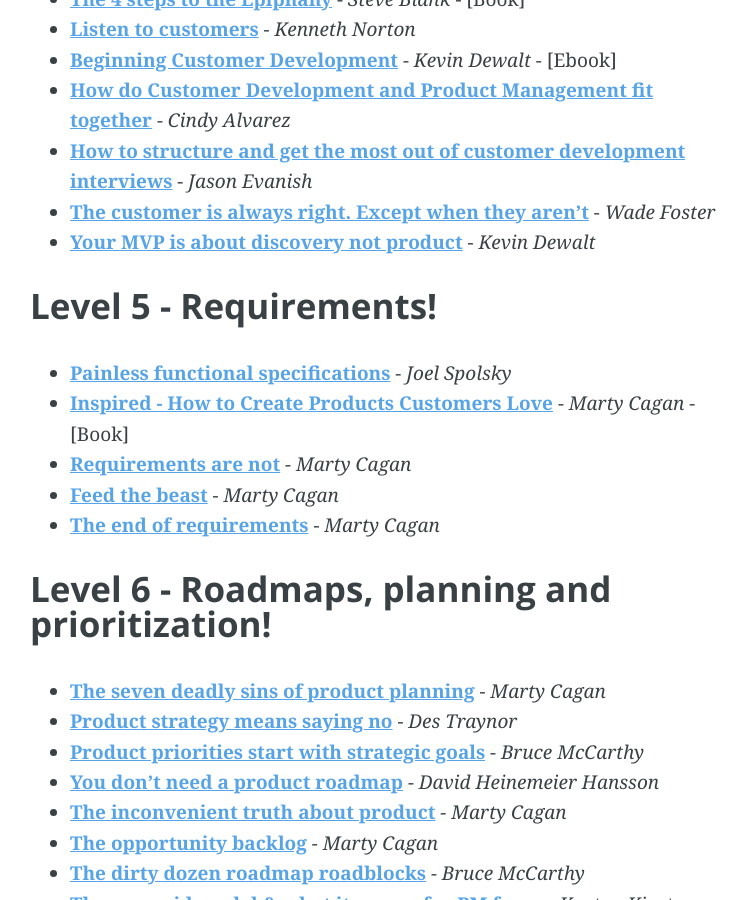
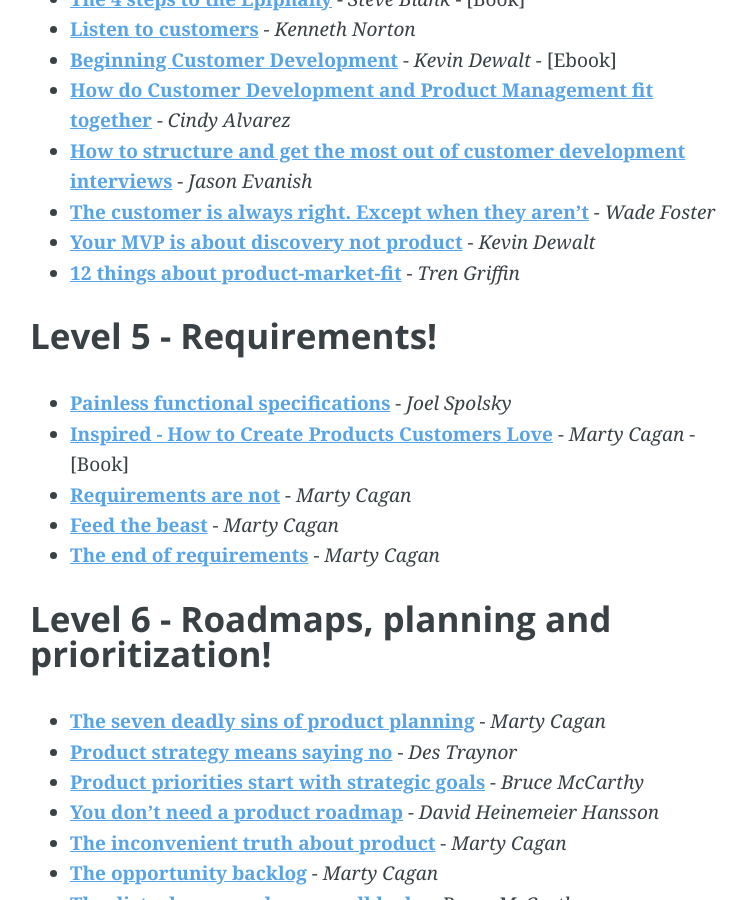
Before and after one commit to lokimeyburg/lokimeyburg.github.io, a Jekyll site: the page built from _posts/2016-10-23-product-management-articles-books.md, in a window 1280 px wide and 900 px high, scrolled down 2174 px. Shown: the whole window, without its empty margins (260-1007 px from the left). Built offline with Jekyll 4.4.1, drawn with Linux system fonts in a browser that asks for light colours; Markdown is read by kramdown in place of the engine named in the settings.

Commit message:
Added 12 things about product market fit

```diff
--- a/_posts/2016-10-23-product-management-articles-books.md
+++ b/_posts/2016-10-23-product-management-articles-books.md
@@ -69,6 +69,7 @@ I frequently get asked if there are any articles that I can recommend to someone
 *   **[How to structure and get the most out of customer development interviews](http://jasonevanish.com/2012/01/18/how-to-structure-and-get-the-most-out-of-customer-development-interviews/)** - _Jason Evanish_
 *   **[The customer is always right. Except when they aren’t](http://wadefoster.net/post/57403834478/the-customer-is-always-right-except-when-they-arent)** - _Wade Foster_
 *   **[Your MVP is about discovery not product](http://kevindewalt.com/2013/07/14/your-mvp-is-about-discovery-not-product/)** - _Kevin Dewalt_
+*   **[12 things about product-market-fit](http://a16z.com/2017/02/18/12-things-about-product-market-fit/)** - _Tren Griffin_
 
 ### Level 5 - Requirements!
 
```
